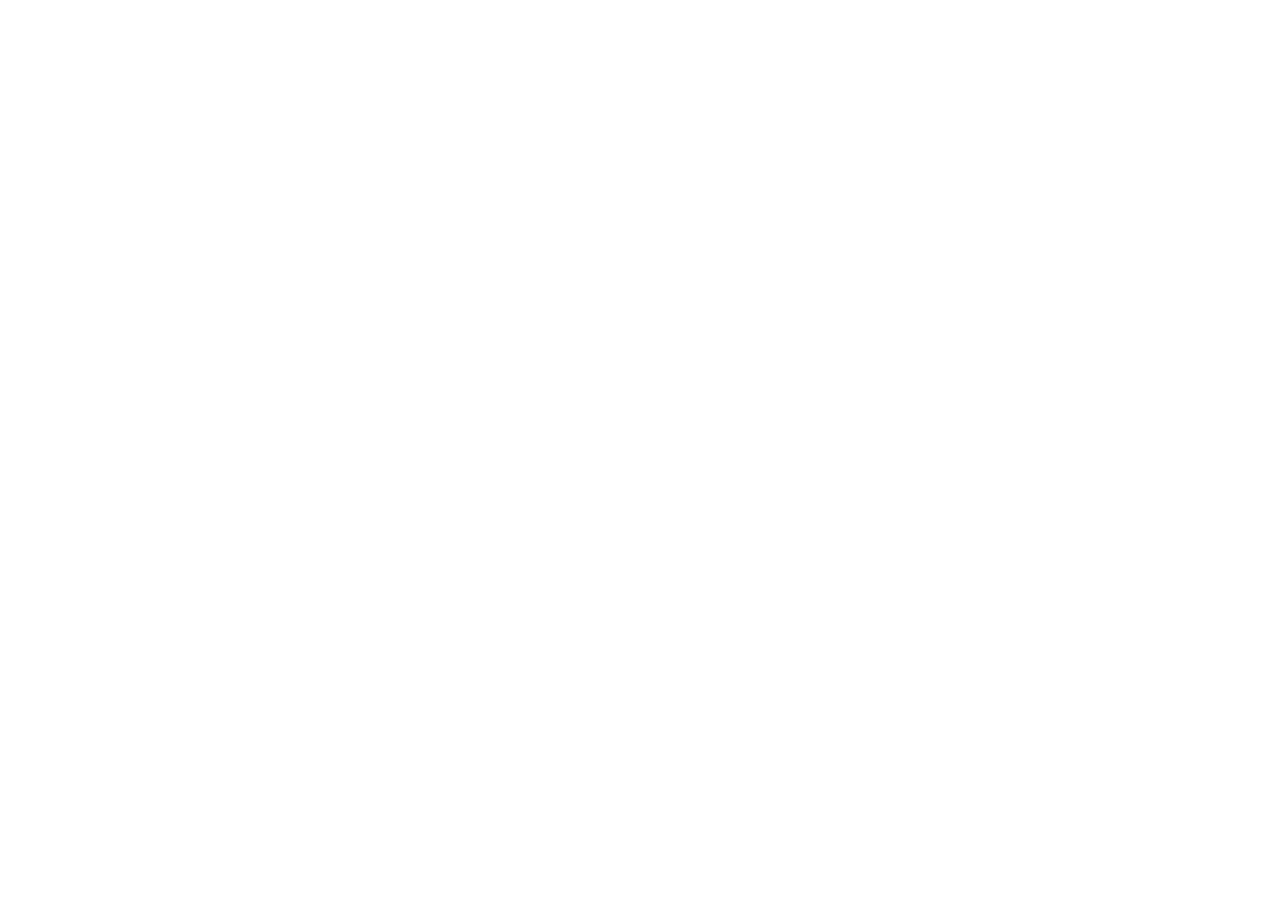
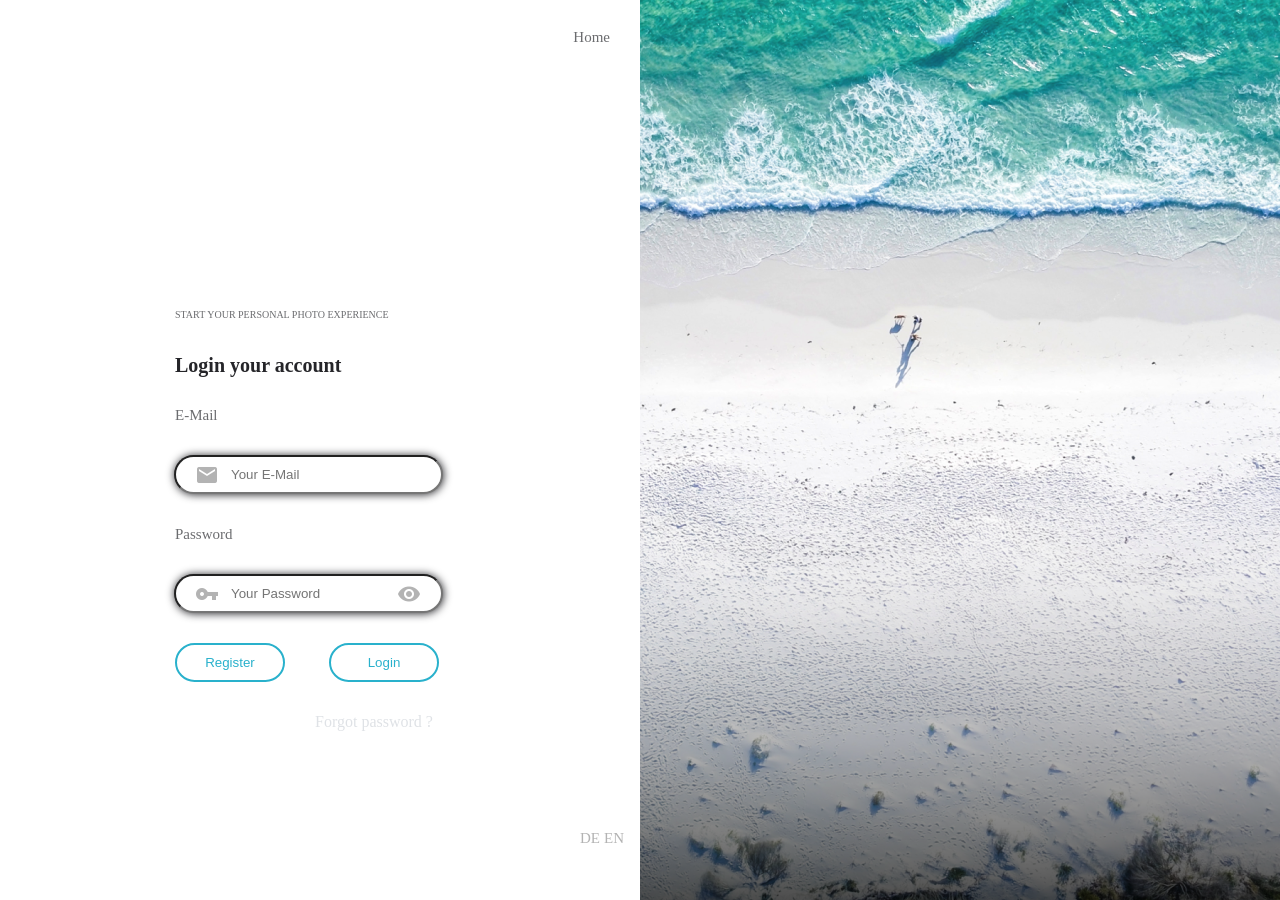
Before and after one commit to logos-fe/homework-7, a plain HTML site: page index.html in a window 1280 px wide. Before the commit the page ends 800 px from the top, so only its background shows below. Drawn offline with nearby package versions, Linux system fonts and the light colour scheme.

Commit message:
Garbaruk Diana

```diff
--- a/index.html
+++ b/index.html
@@ -1,14 +1,56 @@
 <!doctype html>
 <html lang="en">
+
 <head>
     <meta charset="UTF-8">
     <meta name="viewport"
-          content="width=device-width, user-scalable=no, initial-scale=1.0, maximum-scale=1.0, minimum-scale=1.0">
+        content="width=device-width, user-scalable=no, initial-scale=1.0, maximum-scale=1.0, minimum-scale=1.0">
     <meta http-equiv="X-UA-Compatible" content="ie=edge">
     <title>Homework 7</title>
+    <link rel="stylesheet" href="https://cdnjs.cloudflare.com/ajax/libs/meyer-reset/2.0/reset.min.css">
+    <link href="https://fonts.googleapis.com/icon?family=Material+Icons" rel="stylesheet">
     <link rel="stylesheet" href="./style.css">
 </head>
+
 <body>
+    <div class="container">
+        <div class="form-section">
+            <div class="home">Home</div>
+            <div class="body">
+                <div class="login-form">
+                    <div class="subtitle">START YOUR PERSONAL PHOTO EXPERIENCE</div>
+                    <div class="title">Login your account</div>
+                    <div class="text">E-Mail</div>
+                    <div class="e-mail_input">
+                        <form action="">
+                            <span class="material-icons mail">mail</span>
+                            <input placeholder="Your E-Mail" type="email" id="email">
+                        </form>
+                    </div>
+                    <div class="text">Password</div>
+                    <div class="password_input">
+                        <form action="">
+                            <span class="material-icons key">vpn_key</span>
+                            <input placeholder="Your Password" type="password" id="password">
+                            <span class="material-icons eyes">visibility</span>
+                        </form>
+                    </div>
+                    <div class="button">
+                        <button class="btn">Register</button>
+                        <button class="btn">Login</button>
+                    </div>
+                    <div class="forgot-password">Forgot password ?</div>
+                </div>
+            </div>
+            <div class="footer">
+                <div class="language">
+                    <div class="lang-item">DE</div>
+                    <div class="lang-item">EN</div>
+                </div>
+            </div>
+        </div>
+        <div class="foto-section"></div>
+    </div>
+</body>
 
-</body>
 </html>
--- a/style.css
+++ b/style.css
@@ -0,0 +1,123 @@
+@import url('https://fonts.googleapis.com/css2?family=Public+Sans:wght@500&display=swap');
+
+.container{
+    display: flex;
+
+}
+.form-section,
+.foto-section{
+    width: 720px;
+	height: 900px;
+}
+
+.foto-section{
+	background: url("./Photo.png") top no-repeat;
+	background-size: cover;
+    font-family: 'Public Sans', sans-serif;
+}
+.home{
+    color: #6B6C6F;
+    font-size: 15px;
+    text-align: right;
+    margin: 30px;
+}
+.body{
+    display: flex;
+    justify-content: center;
+    position: relative;
+    top: 200px;
+}
+.login-form{
+    line-height: 20px;
+    width: 350px;
+    height: 345px;
+}
+.subtitle{
+    color: #6B6C6F;
+    font-size: 10px;
+    margin: 30px;
+}
+.title{
+    color:#252529;
+    font-size: 20px;
+    font-weight: bold;
+    margin: 30px;
+}
+.text{
+    color: #6B6C6F;
+    font-size: 15px;
+    margin: 30px;
+}
+input[type=email],
+input[type=password] {
+    border-radius: 20px;
+    box-shadow: 0.5px 0.5px 8px #252529;
+    padding: 10px 10px 10px 55px;
+    width: 200px;
+}
+
+.material-icons {
+    width: 25px;
+    height: 26px;
+}
+.mail{
+    position: relative;
+    left: 50px;
+    top: 8px;
+    color: #B3B3B3;
+}
+.key{
+    position: relative;
+    left: 50px;
+    top: 8px;
+    color: #B3B3B3
+}
+.eyes{
+    position: relative;
+    right: 50px;
+    top: 8px;
+    color: #B3B3B3;
+
+}
+
+.btn{
+    width: 110px;
+    padding: 10px 15px;
+    margin: 30px 10px 30px 30px;
+    color: #29B1CC;
+    background: white;
+    border: 2px solid #29B1CC ;
+    border-radius: 20px;
+    transition: 0.5s;
+}
+.btn:hover{
+    color: white;
+    background: #29B1CC;
+    box-shadow: 1px 1px 25px #29B1CC;
+}
+.forgot-password{
+    color: #DFE2E6;
+    margin-left: 170px;
+}
+.forgot-password:hover{
+    color: #6B6C6F;
+}
+
+.language{
+    margin: 30px;
+    position: absolute;
+    left: 550px;
+    top: 800px; ;
+}
+.lang-item{
+    display: inline-block;
+    color: #B3B3B3;
+    font-size: 15px;
+
+}
+.lang-item:hover{
+    color:#6B6C6F;
+}
+.lang-item:hover:before{
+    content: '⦁';
+}
```
Also changed, not shown: Photo.png (added).
